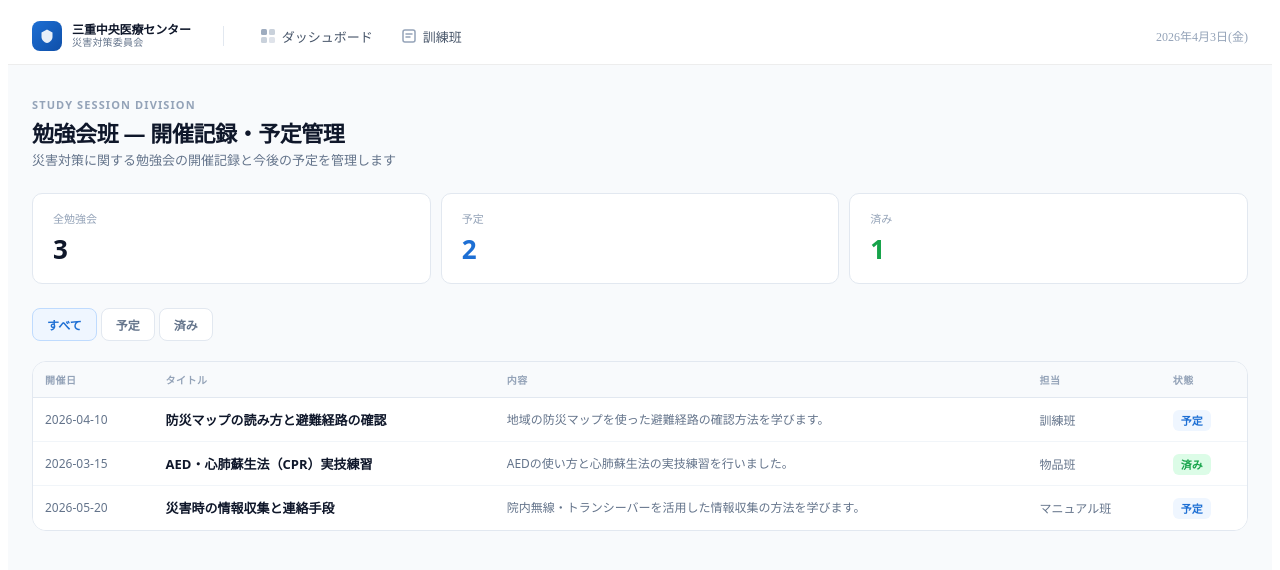
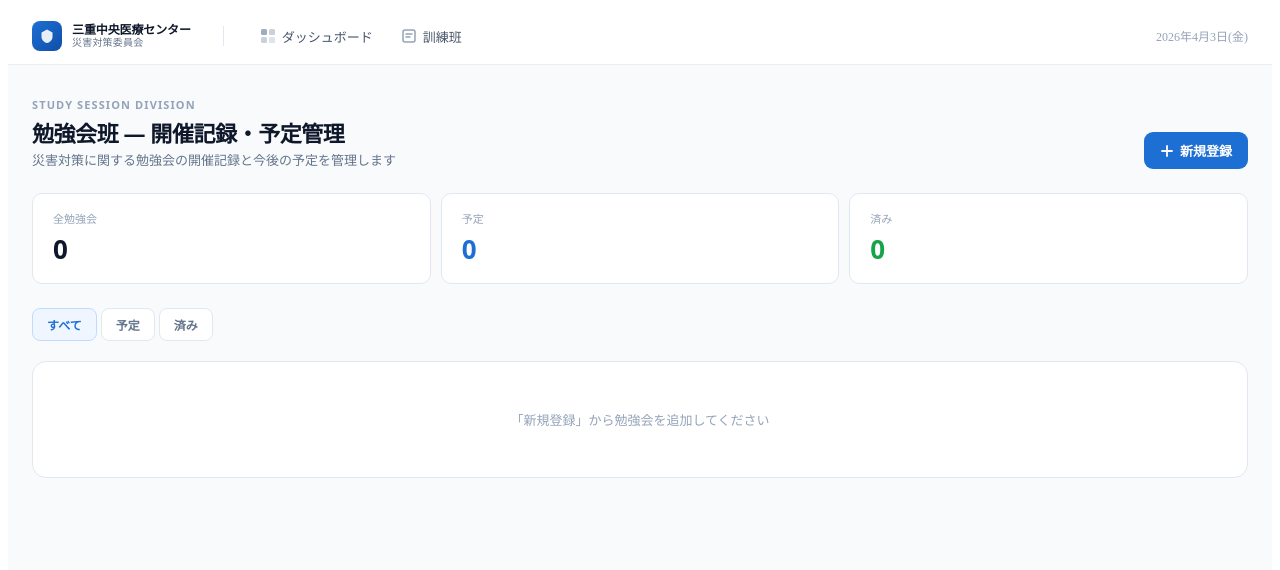
Before and after one commit to tslab1978/disaster-management-app, a Next.js app: page /study in a window 1280 px wide. Shown: the top 570 px of the page. Built offline with nearby package versions, Linux system fonts and the light colour scheme.

Commit message:
feat: 勉強会ページに新規登録・編集・削除機能を追加

```diff
--- a/app/study/page.tsx
+++ b/app/study/page.tsx
@@ -13,48 +13,65 @@ interface StudySession {
   status: StudyStatus;
 }
 
-const initialSessions: StudySession[] = [
-  {
-    id: '1',
-    date: '2026-04-10',
-    title: '防災マップの読み方と避難経路の確認',
-    description: '地域の防災マップを使った避難経路の確認方法を学びます。',
-    speaker: '訓練班',
-    status: 'upcoming',
-  },
-  {
-    id: '2',
-    date: '2026-03-15',
-    title: 'AED・心肺蘇生法（CPR）実技練習',
-    description: 'AEDの使い方と心肺蘇生法の実技練習を行いました。',
-    speaker: '物品班',
-    status: 'done',
-  },
-  {
-    id: '3',
-    date: '2026-05-20',
-    title: '災害時の情報収集と連絡手段',
-    description: '院内無線・トランシーバーを活用した情報収集の方法を学びます。',
-    speaker: 'マニュアル班',
-    status: 'upcoming',
-  },
-];
-
 const STATUS_MAP: Record<StudyStatus, { label: string; color: string; bg: string }> = {
   upcoming: { label: '予定', color: '#1d6fd4', bg: '#eff6ff' },
   done:     { label: '済み', color: '#16a34a', bg: '#dcfce7' },
 };
 
+function emptyForm() {
+  return { date: '', title: '', description: '', speaker: '', status: 'upcoming' as StudyStatus };
+}
+
+const inp: React.CSSProperties = {
+  width: '100%', padding: '9px 11px', fontSize: '13px',
+  border: '1px solid #e2e8f0', borderRadius: '8px', outline: 'none',
+  fontFamily: 'inherit', color: '#0f172a', backgroundColor: 'white', boxSizing: 'border-box',
+};
+
+const labelS: React.CSSProperties = {
+  display: 'block', fontSize: '11px', fontWeight: '600',
+  color: '#64748b', marginBottom: '5px', letterSpacing: '0.03em',
+};
+
 export default function StudyPage() {
-  const [sessions] = useState<StudySession[]>(initialSessions);
+  const [sessions, setSessions] = useState<StudySession[]>([]);
   const [filter, setFilter] = useState<'all' | StudyStatus>('all');
+  const [showForm, setShowForm] = useState(false);
+  const [editId, setEditId] = useState<string | null>(null);
+  const [form, setForm] = useState(emptyForm());
 
   const filtered = sessions.filter((s) =>
     filter === 'all' ? true : s.status === filter
   );
-
   const upcomingCount = sessions.filter((s) => s.status === 'upcoming').length;
   const doneCount     = sessions.filter((s) => s.status === 'done').length;
+
+  const handleSubmit = (e: React.FormEvent) => {
+    e.preventDefault();
+    if (!form.title || !form.date) return;
+    if (editId) {
+      setSessions((prev) => prev.map((s) => s.id === editId ? { ...s, ...form } : s));
+      setEditId(null);
+    } else {
+      setSessions((prev) => [...prev, { id: Date.now().toString(), ...form }]);
+    }
+    setForm(emptyForm());
+    setShowForm(false);
+  };
+
+  const openEdit = (session: StudySession) => {
+    setForm({ date: session.date, title: session.title, description: session.description, speaker: session.speaker, status: session.status });
+    setEditId(session.id);
+    setShowForm(true);
+    window.scrollTo({ top: 0, behavior: 'smooth' });
+  };
+
+  const cancelForm = () => { setShowForm(false); setEditId(null); setForm(emptyForm()); };
+
+  const deleteSession = (id: string) => {
+    if (!confirm('この勉強会を削除しますか？')) return;
+    setSessions((prev) => prev.filter((s) => s.id !== id));
+  };
 
   return (
     <main style={{ minHeight: 'calc(100vh - 56px)', backgroundColor: '#f8fafc', fontFamily: "'Hiragino Sans','Hiragino Kaku Gothic ProN','Noto Sans JP',system-ui,sans-serif" }}>
@@ -67,14 +84,26 @@ export default function StudyPage() {
             <h1 style={{ fontSize: '22px', fontWeight: '700', color: '#0f172a', margin: '0 0 2px', letterSpacing: '-0.02em' }}>勉強会班 — 開催記録・予定管理</h1>
             <p style={{ fontSize: '13px', color: '#64748b', margin: 0 }}>災害対策に関する勉強会の開催記録と今後の予定を管理します</p>
           </div>
+          <button onClick={() => showForm ? cancelForm() : setShowForm(true)} style={{
+            display: 'flex', alignItems: 'center', gap: '6px', padding: '9px 16px',
+            borderRadius: '9px', border: 'none', cursor: 'pointer',
+            backgroundColor: showForm ? '#f1f5f9' : '#1d6fd4',
+            color: showForm ? '#475569' : 'white',
+            fontSize: '13px', fontWeight: '600',
+          }}>
+            <svg width="14" height="14" viewBox="0 0 14 14" fill="none">
+              <path d={showForm ? 'M2 7h10' : 'M7 2v10M2 7h10'} stroke="currentColor" strokeWidth="1.8" strokeLinecap="round"/>
+            </svg>
+            {showForm ? 'キャンセル' : '新規登録'}
+          </button>
         </div>
 
         {/* サマリー */}
         <div style={{ display: 'grid', gridTemplateColumns: 'repeat(3,1fr)', gap: '10px', marginBottom: '1.5rem' }}>
           {[
-            { label: '全勉強会', value: sessions.length,  color: '#0f172a' },
-            { label: '予定',     value: upcomingCount,    color: '#1d6fd4' },
-            { label: '済み',     value: doneCount,        color: '#16a34a' },
+            { label: '全勉強会', value: sessions.length, color: '#0f172a' },
+            { label: '予定',     value: upcomingCount,   color: '#1d6fd4' },
+            { label: '済み',     value: doneCount,       color: '#16a34a' },
           ].map((s) => (
             <div key={s.label} style={{ backgroundColor: 'white', border: '1px solid #e2e8f0', borderRadius: '10px', padding: '1rem 1.25rem' }}>
               <p style={{ fontSize: '11px', color: '#94a3b8', fontWeight: '500', margin: '0 0 5px' }}>{s.label}</p>
@@ -83,40 +112,86 @@ export default function StudyPage() {
           ))}
         </div>
 
+        {/* 登録・編集フォーム */}
+        {showForm && (
+          <div style={{ backgroundColor: 'white', border: '1px solid #bfdbfe', borderRadius: '14px', padding: '1.5rem', marginBottom: '1.5rem' }}>
+            <h3 style={{ fontSize: '14px', fontWeight: '700', color: '#0f172a', margin: '0 0 1.25rem' }}>
+              {editId ? 'タスクを編集' : '新規勉強会を登録'}
+            </h3>
+            <form onSubmit={handleSubmit}>
+              <div style={{ display: 'grid', gridTemplateColumns: '1fr 1fr', gap: '12px', marginBottom: '1rem' }}>
+                <div>
+                  <label style={labelS}>開催日 *</label>
+                  <input style={inp} type="date" value={form.date}
+                    onChange={(e) => setForm({ ...form, date: e.target.value })} required />
+                </div>
+                <div>
+                  <label style={labelS}>担当</label>
+                  <input style={inp} type="text" placeholder="例：訓練班" value={form.speaker}
+                    onChange={(e) => setForm({ ...form, speaker: e.target.value })} />
+                </div>
+              </div>
+              <div style={{ marginBottom: '1rem' }}>
+                <label style={labelS}>タイトル *</label>
+                <input style={inp} type="text" placeholder="例：AED・心肺蘇生法の実技練習" value={form.title}
+                  onChange={(e) => setForm({ ...form, title: e.target.value })} required />
+              </div>
+              <div style={{ marginBottom: '1rem' }}>
+                <label style={labelS}>内容</label>
+                <textarea style={{ ...inp, minHeight: '72px', resize: 'vertical', lineHeight: '1.6' }}
+                  placeholder="勉強会の内容・目的など" value={form.description}
+                  onChange={(e) => setForm({ ...form, description: e.target.value })} />
+              </div>
+              <div style={{ marginBottom: '1.25rem' }}>
+                <label style={labelS}>状態</label>
+                <select style={inp} value={form.status}
+                  onChange={(e) => setForm({ ...form, status: e.target.value as StudyStatus })}>
+                  <option value="upcoming">予定</option>
+                  <option value="done">済み</option>
+                </select>
+              </div>
+              <div style={{ display: 'flex', gap: '8px' }}>
+                <button type="submit" style={{ padding: '9px 20px', backgroundColor: '#1d6fd4', color: 'white', border: 'none', borderRadius: '8px', fontSize: '13px', fontWeight: '600', cursor: 'pointer' }}>
+                  {editId ? '更新する' : '登録する'}
+                </button>
+                <button type="button" onClick={cancelForm} style={{ padding: '9px 16px', backgroundColor: 'white', color: '#64748b', border: '1px solid #e2e8f0', borderRadius: '8px', fontSize: '13px', cursor: 'pointer' }}>
+                  キャンセル
+                </button>
+              </div>
+            </form>
+          </div>
+        )}
+
         {/* フィルター */}
         <div style={{ display: 'flex', gap: '4px', marginBottom: '1.25rem' }}>
           {(['all', 'upcoming', 'done'] as const).map((f) => {
             const labels = { all: 'すべて', upcoming: '予定', done: '済み' };
             const isActive = filter === f;
             return (
-              <button
-                key={f}
-                onClick={() => setFilter(f)}
-                style={{
-                  padding: '7px 14px', borderRadius: '8px', border: '1px solid',
-                  borderColor: isActive ? '#bfdbfe' : '#e2e8f0',
-                  backgroundColor: isActive ? '#eff6ff' : 'white',
-                  color: isActive ? '#1d6fd4' : '#64748b',
-                  fontSize: '12px', fontWeight: '600', cursor: 'pointer', transition: 'all 0.15s',
-                }}
-              >
+              <button key={f} onClick={() => setFilter(f)} style={{
+                padding: '7px 14px', borderRadius: '8px', border: '1px solid',
+                borderColor: isActive ? '#bfdbfe' : '#e2e8f0',
+                backgroundColor: isActive ? '#eff6ff' : 'white',
+                color: isActive ? '#1d6fd4' : '#64748b',
+                fontSize: '12px', fontWeight: '600', cursor: 'pointer', transition: 'all 0.15s',
+              }}>
                 {labels[f]}
               </button>
             );
           })}
         </div>
 
-        {/* カード一覧 */}
+        {/* テーブル */}
         <div style={{ backgroundColor: 'white', border: '1px solid #e2e8f0', borderRadius: '14px', overflow: 'hidden' }}>
           {filtered.length === 0 ? (
             <div style={{ padding: '3rem', textAlign: 'center', color: '#94a3b8', fontSize: '13px' }}>
-              該当する勉強会がありません
+              {sessions.length === 0 ? '「新規登録」から勉強会を追加してください' : '該当する勉強会がありません'}
             </div>
           ) : (
             <table style={{ width: '100%', borderCollapse: 'collapse', fontSize: '13px' }}>
               <thead>
                 <tr style={{ backgroundColor: '#f8fafc', borderBottom: '1px solid #e2e8f0' }}>
-                  {['開催日', 'タイトル', '内容', '担当', '状態'].map((h) => (
+                  {['開催日', 'タイトル', '内容', '担当', '状態', ''].map((h) => (
                     <th key={h} style={{ padding: '10px 12px', textAlign: 'left', fontSize: '10px', fontWeight: '700', color: '#94a3b8', letterSpacing: '0.05em', whiteSpace: 'nowrap' }}>
                       {h}
                     </th>
@@ -128,22 +203,22 @@ export default function StudyPage() {
                   const st = STATUS_MAP[session.status];
                   return (
                     <tr key={session.id} style={{ borderBottom: i < filtered.length - 1 ? '1px solid #f1f5f9' : 'none', backgroundColor: 'white' }}>
-                      <td style={{ padding: '12px', color: '#64748b', fontSize: '12px', whiteSpace: 'nowrap' }}>
-                        {session.date}
-                      </td>
+                      <td style={{ padding: '12px', color: '#64748b', fontSize: '12px', whiteSpace: 'nowrap' }}>{session.date}</td>
                       <td style={{ padding: '12px' }}>
                         <span style={{ fontWeight: '600', color: '#0f172a' }}>{session.title}</span>
                       </td>
-                      <td style={{ padding: '12px', color: '#64748b', fontSize: '12px', lineHeight: 1.6 }}>
-                        {session.description}
-                      </td>
-                      <td style={{ padding: '12px', color: '#64748b', fontSize: '12px', whiteSpace: 'nowrap' }}>
-                        {session.speaker}
-                      </td>
+                      <td style={{ padding: '12px', color: '#64748b', fontSize: '12px', lineHeight: 1.6 }}>{session.description}</td>
+                      <td style={{ padding: '12px', color: '#64748b', fontSize: '12px', whiteSpace: 'nowrap' }}>{session.speaker}</td>
                       <td style={{ padding: '12px' }}>
                         <span style={{ fontSize: '11px', fontWeight: '600', padding: '3px 8px', borderRadius: '6px', backgroundColor: st.bg, color: st.color }}>
                           {st.label}
                         </span>
+                      </td>
+                      <td style={{ padding: '12px' }}>
+                        <div style={{ display: 'flex', gap: '4px' }}>
+                          <button onClick={() => openEdit(session)} style={{ padding: '4px 10px', border: '1px solid #bfdbfe', borderRadius: '6px', backgroundColor: '#eff6ff', color: '#1d6fd4', fontSize: '11px', fontWeight: '600', cursor: 'pointer' }}>編集</button>
+                          <button onClick={() => deleteSession(session.id)} style={{ padding: '4px 10px', border: '1px solid #fecaca', borderRadius: '6px', backgroundColor: 'white', color: '#ef4444', fontSize: '11px', fontWeight: '600', cursor: 'pointer' }}>削除</button>
+                        </div>
                       </td>
                     </tr>
                   );
```
